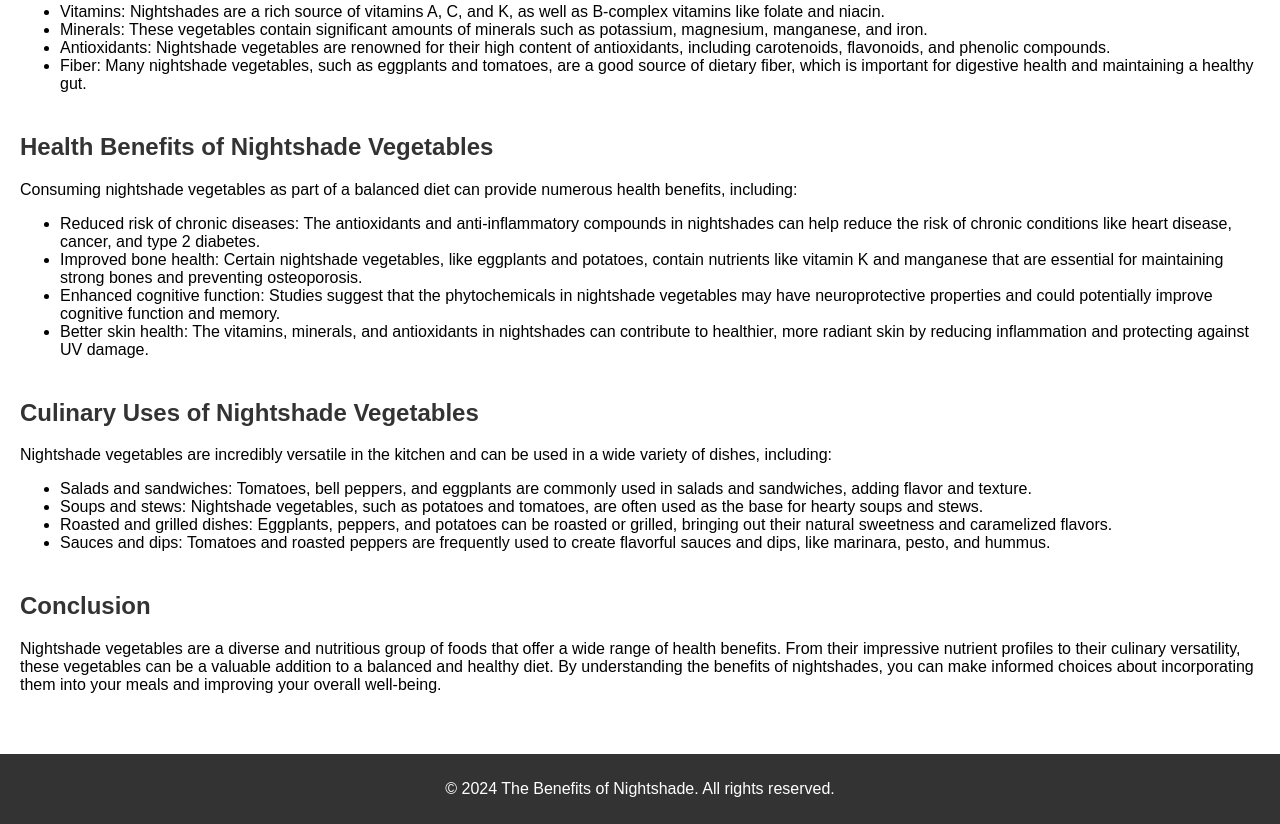
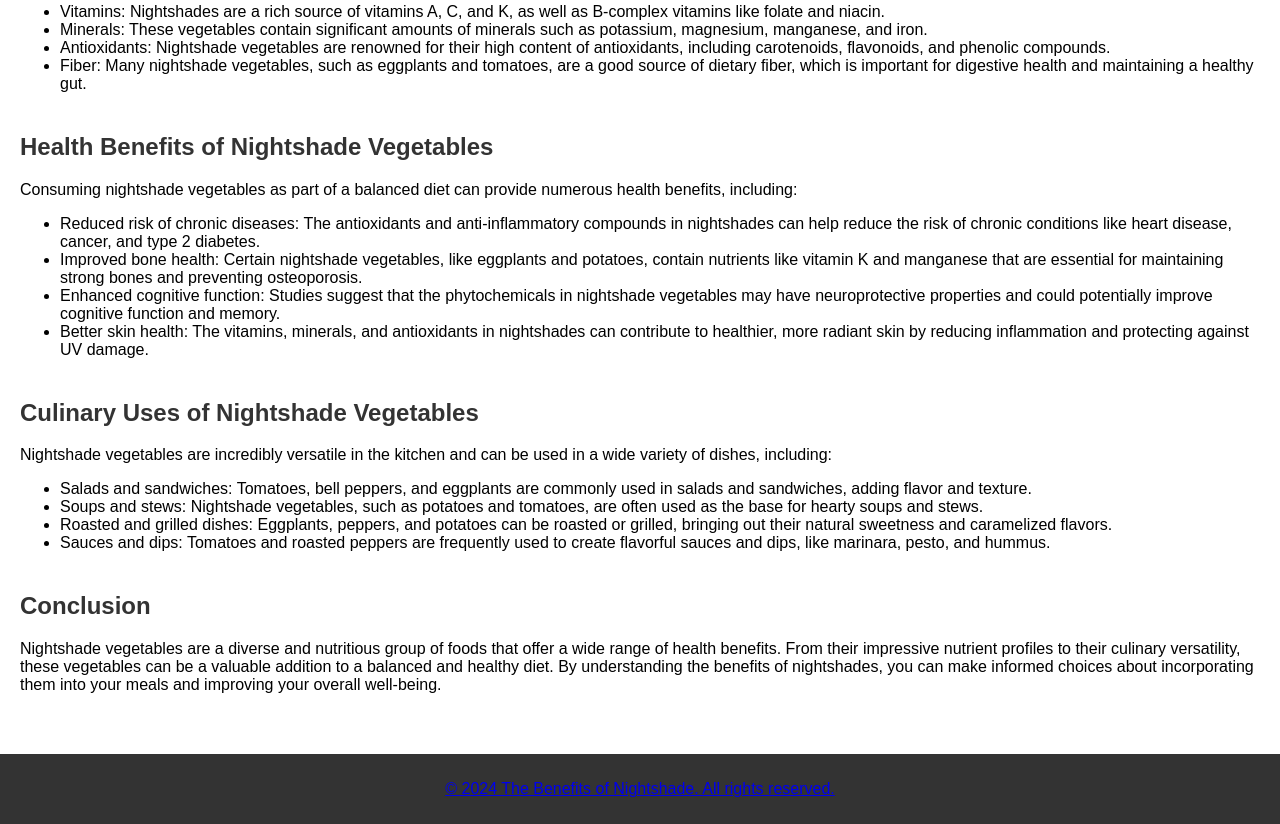
Before and after one commit to ServerNootNoot/servernootnoot.github.io, a plain HTML site: page index.html in a window 1280 px wide. Shown: the part 453-1277 px from the top of the page. Drawn offline with Linux system fonts and the light colour scheme.

Commit message:
Update index.html

```diff
--- a/index.html
+++ b/index.html
@@ -116,7 +116,7 @@
   </main>
 
   <footer>
-    <p>&copy; 2024 The Benefits of Nightshade. All rights reserved.</p>
+    <a href="https://service.nightshade.lol"><p>&copy; 2024 The Benefits of Nightshade. All rights reserved.</p></a>
   </footer>
 </body>
 </html>
```
